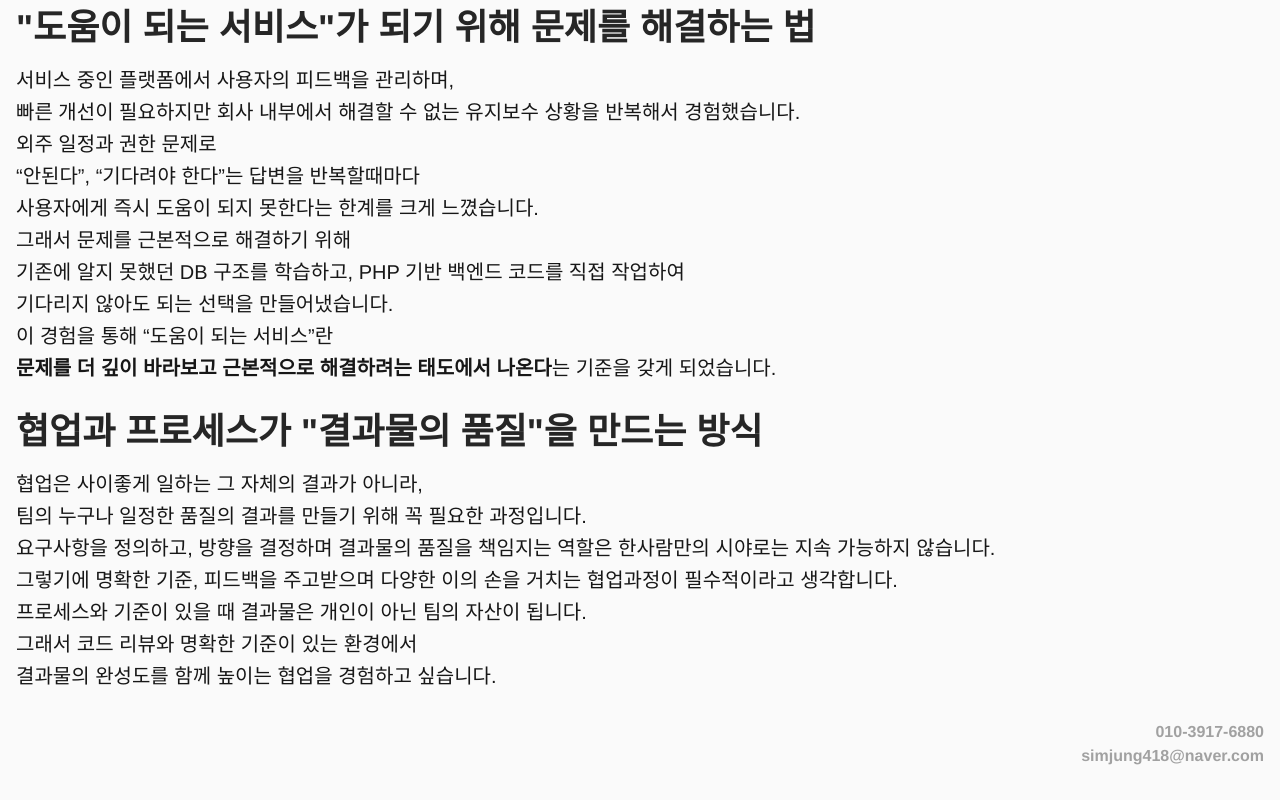
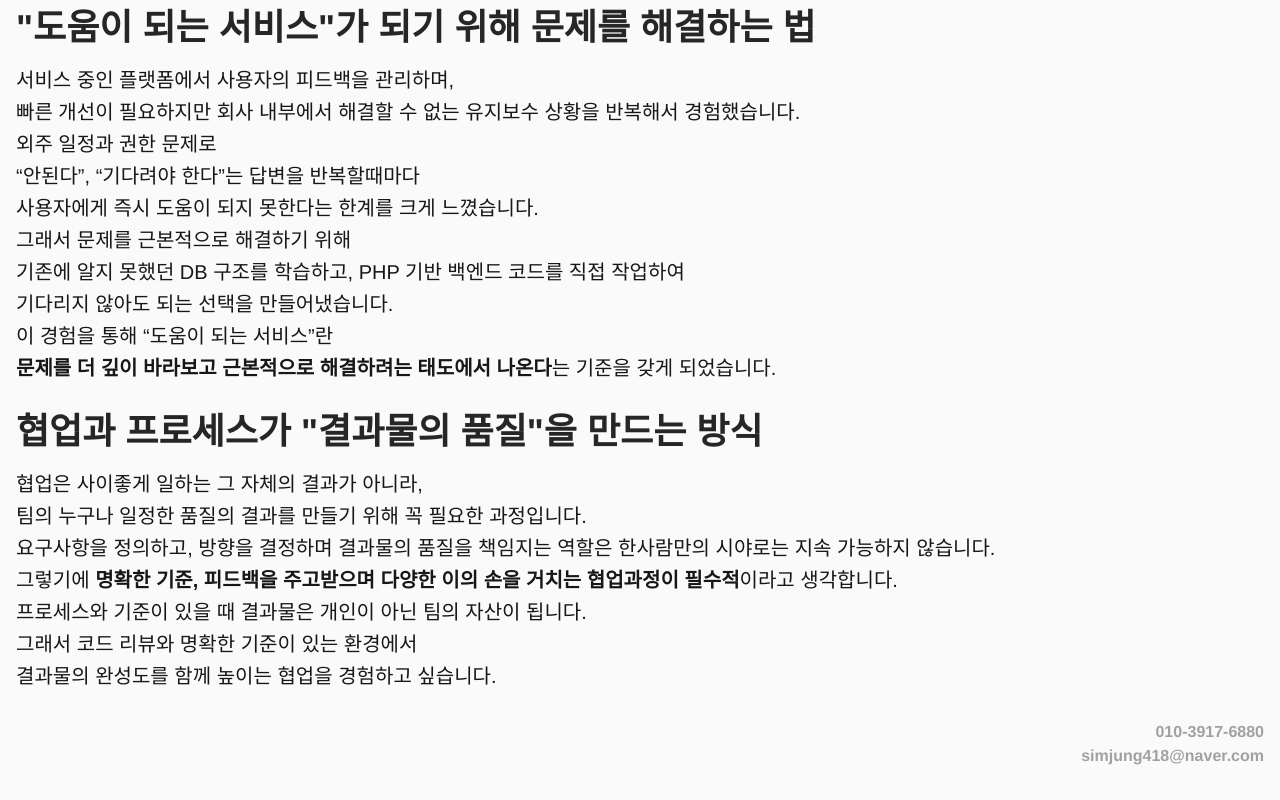
Before and after one commit to simjung418/portfolio-2025, a Next.js app: page /about in a window 1280 px wide. Shown: the part 473-1273 px from the top of the page. Built offline with nearby package versions, Linux system fonts and the light colour scheme.

Commit message:
docs: about 텍스트 수정

```diff
--- a/app/about/page.tsx
+++ b/app/about/page.tsx
@@ -48,7 +48,7 @@ export default function AboutPage() {
               <p>협업은 사이좋게 일하는 그 자체의 결과가 아니라,</p>
               <p>팀의 누구나 일정한 품질의 결과를 만들기 위해 꼭 필요한 과정입니다.</p>
               <p>요구사항을 정의하고, 방향을 결정하며 결과물의 품질을 책임지는 역할은 한사람만의 시야로는 지속 가능하지 않습니다.</p>
-              <p>그렇기에 명확한 기준, 피드백을 주고받으며 다양한 이의 손을 거치는 협업과정이 필수적이라고 생각합니다.</p>
+              <p>그렇기에 <strong>명확한 기준, 피드백을 주고받으며 다양한 이의 손을 거치는 협업과정이 필수적</strong>이라고 생각합니다.</p>
               <p>프로세스와 기준이 있을 때 결과물은 개인이 아닌 팀의 자산이 됩니다.</p>
               <p>그래서 코드 리뷰와 명확한 기준이 있는 환경에서</p>
               <p>결과물의 완성도를 함께 높이는 협업을 경험하고 싶습니다.</p>
```
